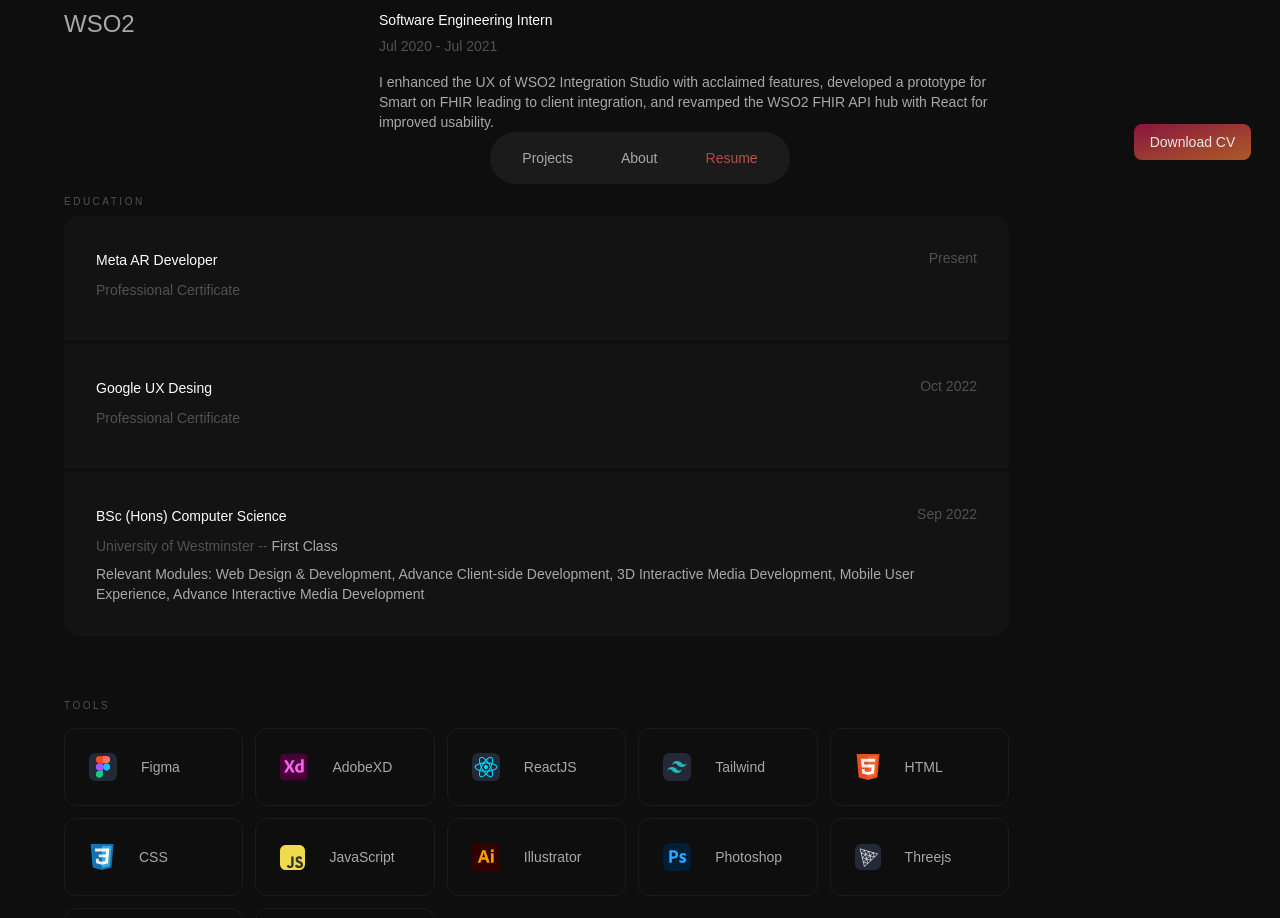
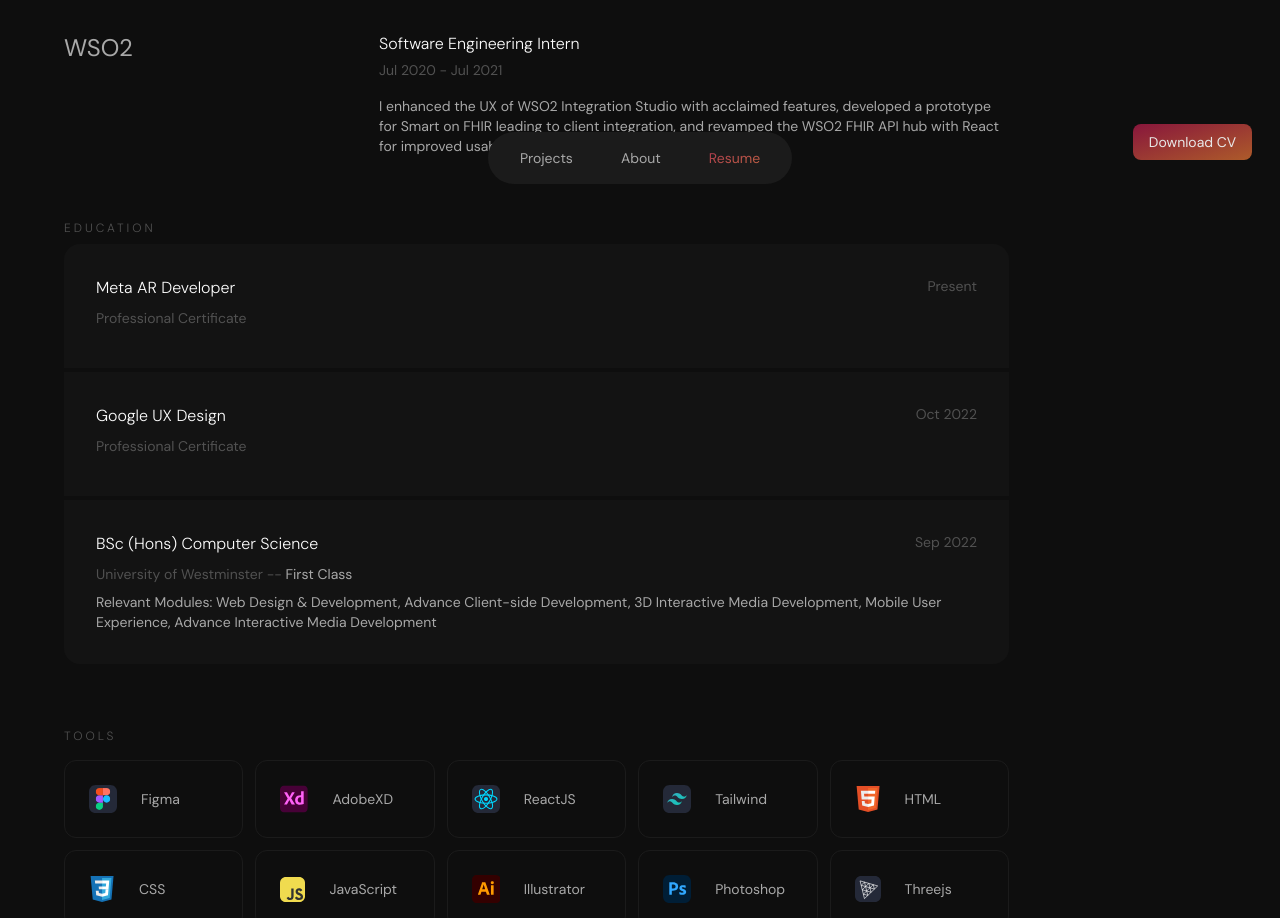
Before and after one commit to shyamir/my-portfolio, a React (Create React App) app: page /resume in a window 1280 px wide. Shown: the part 600-1518 px from the top of the page. Built offline with nearby package versions, Linux system fonts and the light colour scheme.

Commit message:
Finetuning

```diff
--- a/src/App.tsx
+++ b/src/App.tsx
@@ -10,7 +10,7 @@
 
 function App() {
   return (
-    <div className="bg-neutral-bold3x h-screen">
+    <div className="bg-neutral-bold3x">
       <Header />
       <BrowserRouter>
         <Routes>
--- a/src/components/Carousel/CarouselCard.tsx
+++ b/src/components/Carousel/CarouselCard.tsx
@@ -14,8 +14,8 @@
         secondary: "bg-neutral-bold opacity-50 hover:cursor-pointer",
       },
       size: {
-        lg: "h-[58vh] w-[82vw] md:h-[68vh] md:w-[48vw] lg:h-[70vh] lg:w-[50vw]",
-        md: "h-[57.5vh] w-[81.5vw] md:h-[67.5vh] md:w-[47.5vw] lg:h-[69.5vh] lg:w-[49.5vw]",
+        lg: "h-[52vh] w-[82vw] md:h-[68vh] md:w-[48vw] lg:h-[70vh] lg:w-[50vw]",
+        md: "h-[51.5vh] w-[81.5vw] md:h-[67.5vh] md:w-[47.5vw] lg:h-[69.5vh] lg:w-[49.5vw]",
       },
     },
     defaultVariants: {
--- a/src/components/Typography/Typography.tsx
+++ b/src/components/Typography/Typography.tsx
@@ -7,13 +7,13 @@
   heading2: "text-neutral-soft font-bold text-lg md:text-xl lg:text-2xl",
   heading3: "text-neutral-soft text-lg md:text-xl lg:text-2xl",
   heading4:
-    "tracking-widest bg-gradient-to-br from-primary-main to-secondary-main text-transparent bg-clip-text uppercase font-thin text-2xs md:text-xs",
+    "tracking-widest bg-gradient-to-br from-primary-main to-secondary-main text-transparent bg-clip-text uppercase font-light text-xs",
   heading5:
-    "uppercase tracking-widest text-neutral-main font-thin text-2xs md:max-lg:flex:text-xs",
+    "uppercase tracking-widest text-neutral-main font-light text-xs md:max-lg:flex:text-xs",
   heading6: "text-lg md:max-lg:flex:text-xs",
   heading7: "uppercase tracking-widest text-md md:max-lg:flex:text-xs",
-  body1: "text-neutral-soft text-xs lg:text-sm leading-5 font-light",
-  body2: "text-neutral-soft4x text-sm leading-6 font-light",
+  body1: "text-neutral-soft text-sm leading-5",
+  body2: "text-neutral-soft4x leading-6 font-light",
   body3: "text-neutral-main text-xs leading-6 font-light",
   body4: "text-neutral-main text-sm",
   body5: "text-neutral-soft2x text-xs leading-6 font-light",
--- a/src/index.css
+++ b/src/index.css
@@ -1,3 +1,5 @@
+@import url('https://fonts.googleapis.com/css2?family=DM+Sans:ital,opsz,wght@0,9..40,100..1000;1,9..40,100..1000&display=swap');
+
 @tailwind base;
 @tailwind components;
 @tailwind utilities;
--- a/src/pages/Home.tsx
+++ b/src/pages/Home.tsx
@@ -45,7 +45,7 @@
 function Home() {
   return (
     <div className="flex flex-col h-dvh overflow-hidden">
-      <div className="flex md:w-5/12 flex-col gap-y-4 px-6 pt-20 md:px-16">
+      <div className="flex md:w-5/12 flex-col gap-y-4 px-6 pt-20 md:px-16 z-50">
         <p className="text-neutral-main tracking-widest">
           A<span className="font-bold">YUB</span>O
           <span className="font-bold">VAN! | HELLO!</span>
--- a/src/pages/Resume.tsx
+++ b/src/pages/Resume.tsx
@@ -144,7 +144,7 @@
     program: "Professional Certificate",
   },
   {
-    name: "Google UX Desing",
+    name: "Google UX Design",
     date: "Oct 2022",
     program: "Professional Certificate",
   },
--- a/tailwind.config.js
+++ b/tailwind.config.js
@@ -77,7 +77,8 @@
       widest: ".25em",
     },
     fontFamily: {
-      sans: ['"Product Sans"', "sans-serif"],
+      // sans: ['"Product Sans"', "sans-serif"],
+      sans: ["DM Sans", "sans-serif"],
     },
     extend: {
       backgroundImage: {
```
